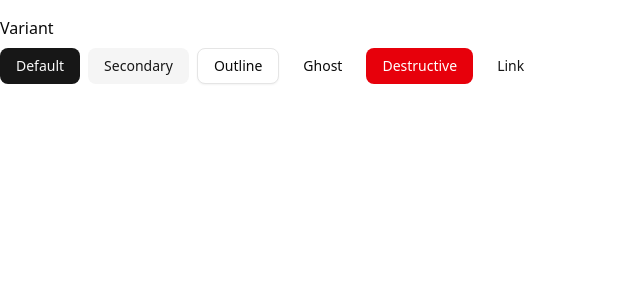
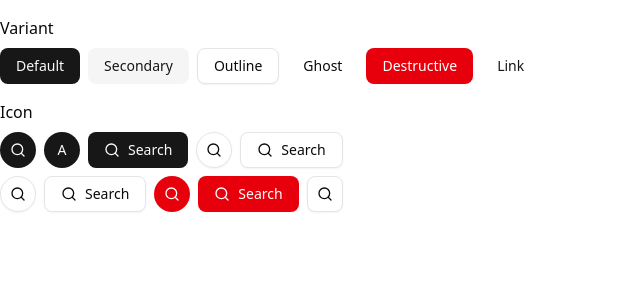
Before and after one commit to Sam1Dz/sam-next-fe, a Next.js app: page /components/general/button in a window 1280 px wide. Shown: the top 300 px of the page, without its empty margins (0-640 px from the left). Built offline with nearby package versions, Linux system fonts and the light colour scheme.

Commit message:
Implement button wrapper and strict import rules

```diff
--- a/eslint.config.mjs
+++ b/eslint.config.mjs
@@ -1,7 +1,7 @@
-import { defineConfig, globalIgnores } from "eslint/config";
 import nextVitals from "eslint-config-next/core-web-vitals";
 import nextTs from "eslint-config-next/typescript";
 import prettier from "eslint-config-prettier";
+import { defineConfig, globalIgnores } from "eslint/config";
 import tseslint from "typescript-eslint";
 
 const eslintConfig = defineConfig([
@@ -76,6 +76,34 @@ const eslintConfig = defineConfig([
     },
   },
 
+  // Restrict imports
+  {
+    "rules": {
+      "no-restricted-imports": [
+        "error",
+        {
+          "patterns": [
+            {
+              "group": [
+                "src/components/ui/core",
+                "src/components/ui/core/*",
+                "~/components/ui/core",
+                "~/components/ui/core/*"
+              ],
+              "message": "Do not import from 'core' directly. Use the parent module."
+            }
+          ]
+        }
+      ]
+    }
+  },
+  {
+    "files": ["src/components/ui/*.tsx", "src/components/ui/*.ts"],
+    "rules": {
+      "no-restricted-imports": "off"
+    }
+  },
+
   // Override default ignores of eslint-config-next.
   globalIgnores([
     // Default ignores of eslint-config-next:
--- a/src/app/components/general/button/-example/index.tsx
+++ /dev/null
@@ -1 +0,0 @@
-export { ButtonVariant } from './variant';
--- a/src/app/components/general/button/page.tsx
+++ b/src/app/components/general/button/page.tsx
@@ -1,9 +1,10 @@
-import { ButtonVariant } from './-example';
+import { ButtonIcon, ButtonVariant } from '~/page/components/general/button';
 
 export default function Page() {
   return (
     <div className="flex flex-col gap-4 py-4">
       <ButtonVariant />
+      <ButtonIcon />
     </div>
   );
 }
--- /dev/null
+++ b/src/components/ui/button.tsx
@@ -0,0 +1,52 @@
+import type { VariantProps } from 'class-variance-authority';
+
+import {
+  Button as CoreButton,
+  buttonVariants,
+} from '~/components/ui/core/button';
+
+type CoreButtonProps = typeof CoreButton;
+type ButtonVariants = VariantProps<typeof buttonVariants>;
+
+interface ButtonProps extends React.ComponentProps<CoreButtonProps> {
+  icon?: React.ReactNode;
+}
+
+/**
+ * An enhanced button component that wraps the core button.
+ * Automates icon sizing logic when only an icon is present.
+ *
+ * @param props - The extended button props including an optional icon.
+ * @param props.icon - An optional icon element to display within the button.
+ * @param props.children - The content of the button.
+ * @returns The enhanced button component with automatic icon handling.
+ */
+function Button({ icon, ...props }: ButtonProps) {
+  const getSize = (): ButtonVariants['size'] => {
+    if (!icon || props.children) return props.size;
+
+    switch (props.size) {
+      case 'sm':
+        return 'icon-sm';
+      case 'lg':
+        return 'icon-lg';
+      case 'default':
+      case undefined:
+      case null:
+        return 'icon';
+      default:
+        return props.size;
+    }
+  };
+
+  return (
+    <CoreButton {...props} size={getSize()}>
+      <div className="flex flex-row items-center gap-2">
+        {icon}
+        {props.children}
+      </div>
+    </CoreButton>
+  );
+}
+
+export { Button, buttonVariants };
--- /dev/null
+++ b/src/page/components/general/button/icon.tsx
@@ -0,0 +1,44 @@
+import { LucideSearch } from 'lucide-react';
+
+import { Button } from '~/components/ui/button';
+
+export function ButtonIcon() {
+  return (
+    <div className="flex flex-col gap-2">
+      <p>Icon</p>
+      <div className="flex flex-row gap-2">
+        <Button className="rounded-full" icon={<LucideSearch />} />
+        <Button className="rounded-full" icon="A" />
+        <Button icon={<LucideSearch />}>Search</Button>
+        <Button
+          className="rounded-full"
+          icon={<LucideSearch />}
+          variant="outline"
+        />
+        <Button icon={<LucideSearch />} variant="outline">
+          Search
+        </Button>
+      </div>
+
+      <div className="flex flex-row gap-2">
+        <Button
+          className="rounded-full"
+          icon={<LucideSearch />}
+          variant="outline"
+        />
+        <Button icon={<LucideSearch />} variant="outline">
+          Search
+        </Button>
+        <Button
+          className="rounded-full"
+          icon={<LucideSearch />}
+          variant="destructive"
+        />
+        <Button icon={<LucideSearch />} variant="destructive">
+          Search
+        </Button>
+        <Button icon={<LucideSearch />} variant="outline" />
+      </div>
+    </div>
+  );
+}
--- /dev/null
+++ b/src/page/components/general/button/index.tsx
@@ -0,0 +1,4 @@
+import { ButtonIcon } from './icon';
+import { ButtonVariant } from './variant';
+
+export { ButtonIcon, ButtonVariant };
--- a/src/app/components/general/button/-example/variant.tsx
+++ b/src/page/components/general/button/variant.tsx
@@ -1,4 +1,4 @@
-import { Button } from '~/components/ui/core/button';
+import { Button } from '~/components/ui/button';
 
 export function ButtonVariant() {
   return (
```
Also changed, not shown: src/components/ui/core/button.tsx (+12 -1 lines).
